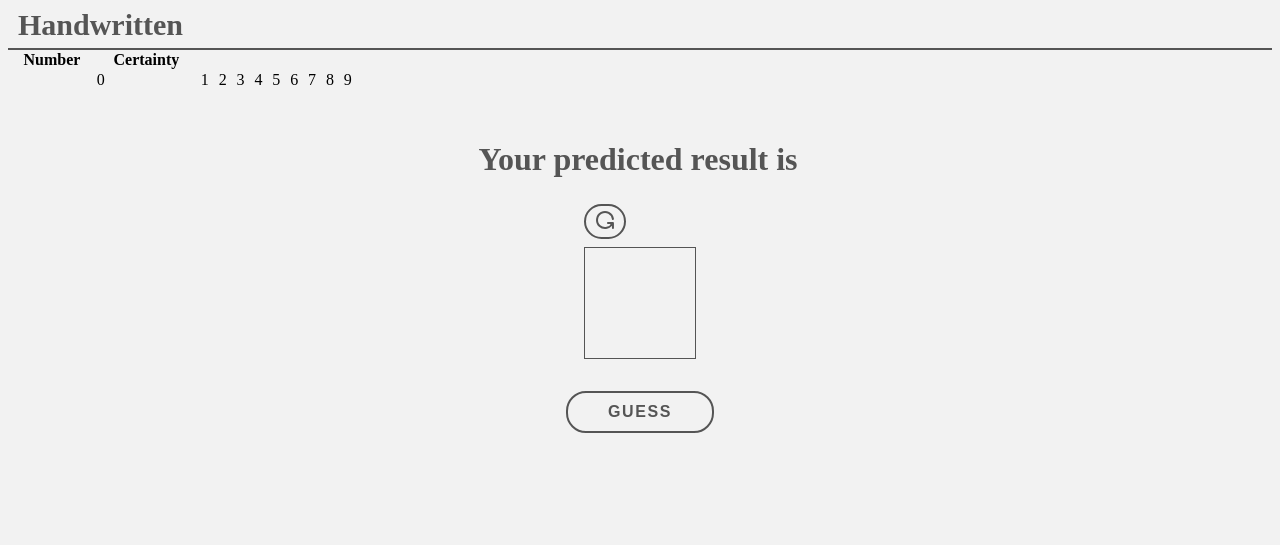
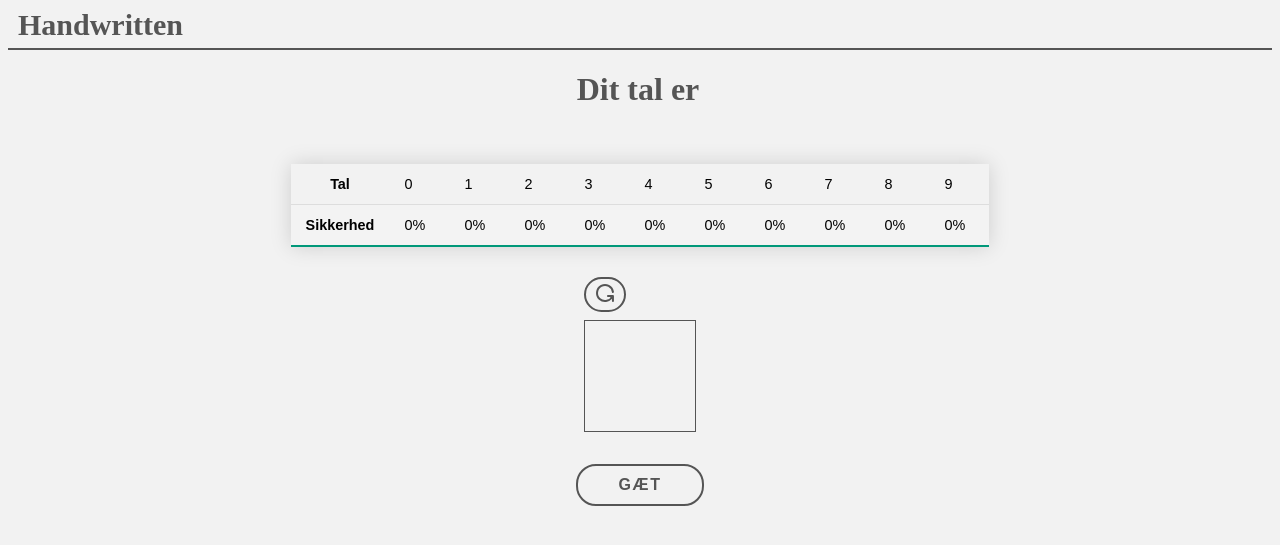
Before and after one commit to prototype64/UngeForskere, a Flask app: page / in a window 1280 px wide. Shown: the top 545 px of the page. Run offline with Flask 2, Linux system fonts and the light colour scheme.

Commit message:
oversatte det også lige til dansk

```diff
--- a/static/css/main.css
+++ b/static/css/main.css
@@ -96,8 +96,40 @@ h3 {
 
 #statistics {
 	border-collapse: collapse;
-	width: 350px;
-	margin-bottom: 30px;
+	font-size: 0.9em;
+	font-family: sans-serif;
+	min-width: 400px;
+	box-shadow: 0 0 20px rgba(0, 0, 0, 0.15);
+	margin: 30px auto;
+}
+
+#statistics thead tr {
+	background-color: #009879;
+	color: #ffffff;
+	text-align: left;
+}
+
+#statistics th,
+#statistics td {
+	padding: 12px 15px;
+	min-width: 30px;
+}
+
+#statistics tbody tr {
+	border-bottom: 1px solid #dddddd;
+}
+
+#statistics tbody tr:nth-of-type(even) {
+	background-color: #f3f3f3;
+}
+
+#statistics tbody tr:last-of-type {
+	border-bottom: 2px solid #009879;
+}
+
+#statistics tbody tr.active-row {
+	font-weight: bold;
+	color: #009879;
 }
 
 /*
--- a/static/js/index.js
+++ b/static/js/index.js
@@ -69,15 +69,20 @@ submitButton.onclick = (e) => {
 			const mostLikely = predictions.indexOf(highestValue);
 			console.log(Math.max(...predictions));
 
-			result.textContent = `${mostLikely} (certainty: ${
+			result.textContent = `${mostLikely} (sikkerhed: ${
 				Math.round((highestValue * 100 + Number.EPSILON) * 100) / 100
 			}%)`;
 
-			for (var i = 0; i < rows.length; i++) {
-				let row_data = rows[i];
-                let row = statistics.insertRow();
-                let cell2 = row.insertCell(1);
-                cell2.innerText = row_data[1];
+			const tableRow = statistics.children[0].children[1];
+			const tablePredictions = tableRow.getElementsByTagName("td");
+
+			for (var i = 0; i < tablePredictions.length; i++) {
+				const tableCell = tablePredictions[i];
+				const prediction = predictions[i];
+
+				tableCell.textContent = `${
+					Math.round((prediction * 100 + Number.EPSILON) * 100) / 100
+				}%`;
 			}
 		})
 	);
--- a/templates/index.html
+++ b/templates/index.html
@@ -24,7 +24,7 @@
 			</nav>
 		</header>
 
-		<div class="center">
+		<div>
 			<!--
 				<h1 class="pt">ZeroToTen</h1>
 				<h3 class="pt">
@@ -32,37 +32,41 @@
 					using a neural network trained on the MNIST datatset
 				</h3>
 			-->
-			<table id="statistics">
-				<tr>
-				  <th>Number</th>
-				  <th>Certainty</th>
-				</tr>
-				<td></td>
-    			<td>0</td>
-				<td></td>
-    			<td>1</td>
-				<td></td>
-    			<td>2</td>
-				<td></td>
-    			<td>3</td>
-				<td></td>
-    			<td>4</td>
-				<td></td>
-    			<td>5</td>
-				<td></td>
-    			<td>6</td>
-				<td></td>
-    			<td>7</td>
-				<td></td>
-    			<td>8</td>
-				<td></td>
-    			<td>9</td>
-			</table>
 
 			<div class="text-center">
-				<h1 class="text-inline">Your predicted result is</h1>
+				<h1 class="text-inline">Dit tal er</h1>
 				<h1 id="result" class="text-inline"></h1>
 			</div>
+			<table id="statistics">
+				<tbody>
+					<tr>
+						<th>Tal</th>
+						<td>0</td>
+						<td>1</td>
+						<td>2</td>
+						<td>3</td>
+						<td>4</td>
+						<td>5</td>
+						<td>6</td>
+						<td>7</td>
+						<td>8</td>
+						<td>9</td>
+					</tr>
+					<tr>
+						<th>Sikkerhed</th>
+						<td>0%</td>
+						<td>0%</td>
+						<td>0%</td>
+						<td>0%</td>
+						<td>0%</td>
+						<td>0%</td>
+						<td>0%</td>
+						<td>0%</td>
+						<td>0%</td>
+						<td>0%</td>
+					</tr>
+				</tbody>
+			</table>
 			<div class="canvas-container">
 				<button class="clear-button" onclick="clearCanvas()">
 					<svg
@@ -85,7 +89,7 @@
 			</div>
 			<!-- <button class="clear-button">CLEAR</button> -->
 			<div class="center-h">
-				<button class="guess-button" id="submit">GUESS</button>
+				<button class="guess-button" id="submit">GÆT</button>
 			</div>
 		</div>
 
--- a/train.py
+++ b/train.py
@@ -1,4 +1,3 @@
-import tkinter as tk
 import numpy as np
 from tensorflow import keras
 from tensorflow.keras import layers
```
